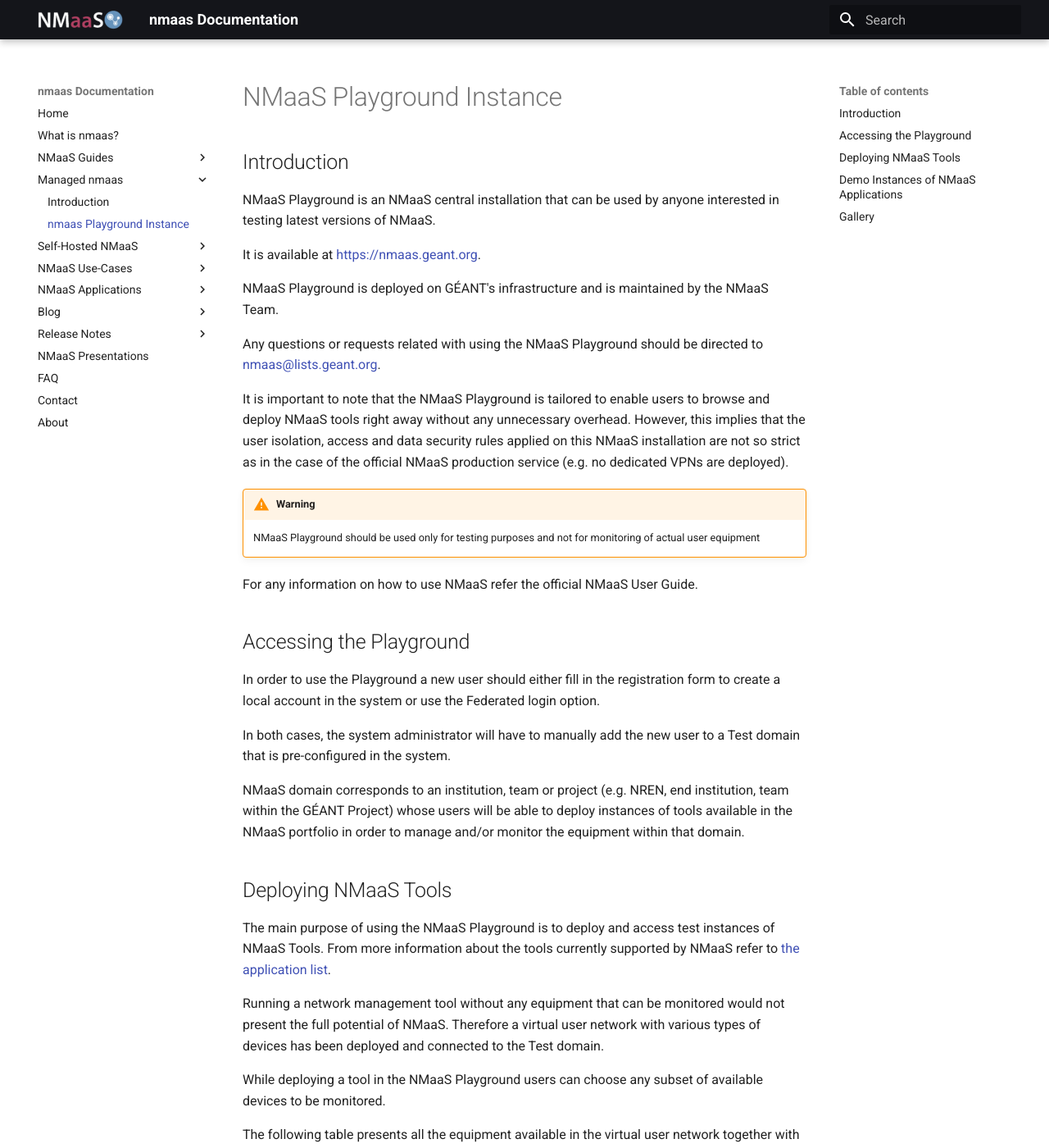
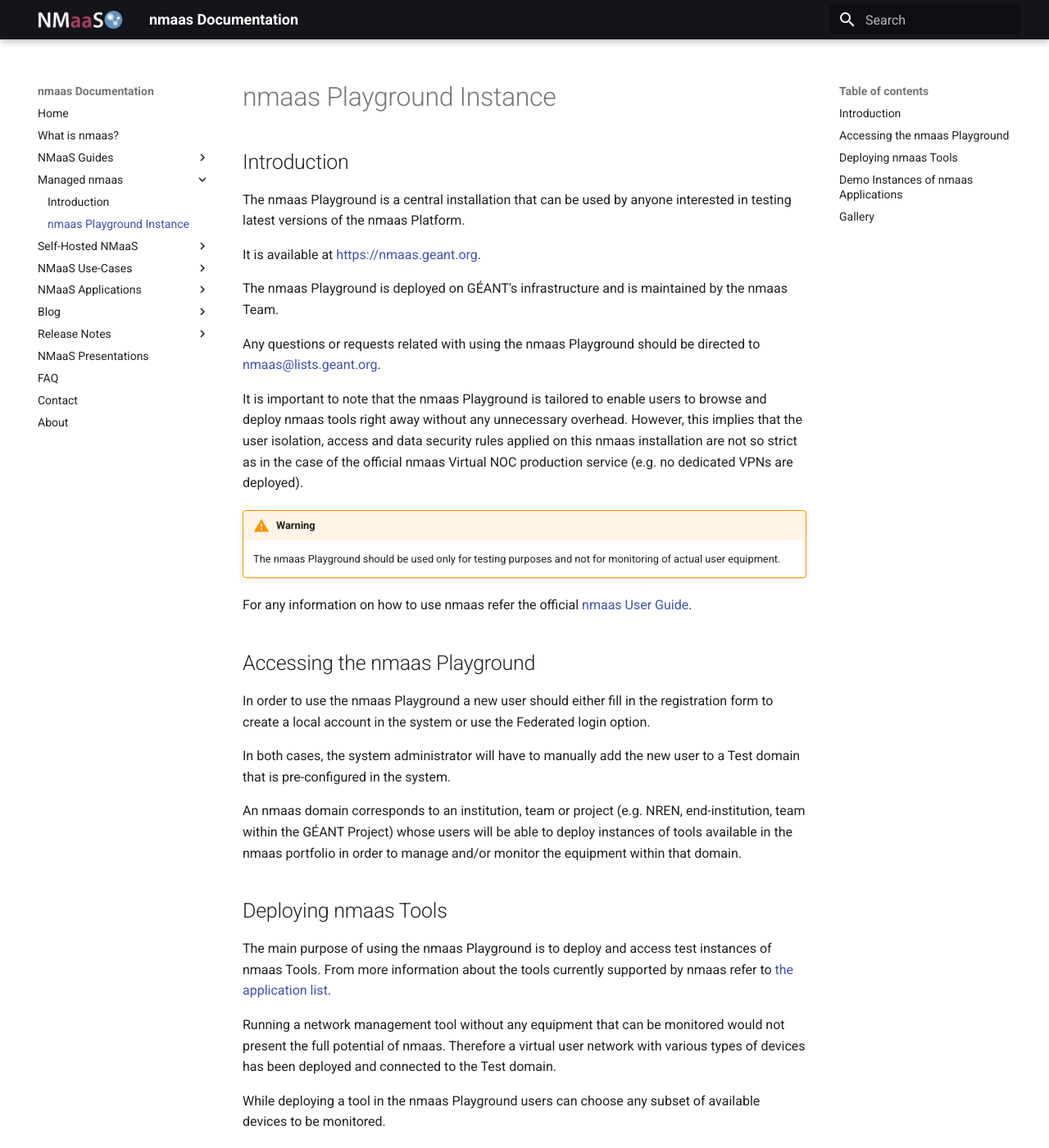
Before and after one commit to nmaas-platform/nmaas-docs, an MkDocs documentation site: the page built from docs/managed-nmaas/nmaas-playground-instance.md, in a window 1280 px wide and 1400 px high. Shown: the whole window at 82% size. Built offline with MkDocs 1.6.1 and Material for MkDocs 9.7.7, drawn with Linux system fonts in a browser that asks for light colours; some of the changed text lies outside the part shown.

Commit message:
Update the page on the playground instance

```diff
--- a/docs/managed-nmaas/nmaas-playground-instance.md
+++ b/docs/managed-nmaas/nmaas-playground-instance.md
@@ -1,37 +1,37 @@
-# NMaaS Playground Instance
+# nmaas Playground Instance
 
 ## Introduction
 
-NMaaS Playground is an NMaaS central installation that can be used by anyone interested in testing latest versions of NMaaS.
+The nmaas Playground is a central installation that can be used by anyone interested in testing latest versions of the nmaas Platform.
 
 It is available at [https://nmaas.geant.org](https://nmaas.geant.org).
 
-NMaaS Playground is deployed on GÉANT's infrastructure and is maintained by the NMaaS Team.
+The nmaas Playground is deployed on GÉANT's infrastructure and is maintained by the nmaas Team.
 
-Any questions or requests related with using the NMaaS Playground should be directed to [nmaas@lists.geant.org](mailto:nmaas@lists.geant.org).
+Any questions or requests related with using the nmaas Playground should be directed to [nmaas@lists.geant.org](mailto:nmaas@lists.geant.org).
 
-It is important to note that the NMaaS Playground is tailored to enable users to browse and deploy NMaaS tools right away without any unnecessary overhead. However, this implies that the user isolation, access and data security rules applied on this NMaaS installation are not so strict as in the case of the official NMaaS production service (e.g. no dedicated VPNs are deployed).
+It is important to note that the nmaas Playground is tailored to enable users to browse and deploy nmaas tools right away without any unnecessary overhead. However, this implies that the user isolation, access and data security rules applied on this nmaas installation are not so strict as in the case of the official nmaas Virtual NOC production service (e.g. no dedicated VPNs are deployed).
 
 !!! warning Usage Disclaimer
-    NMaaS Playground should be used only for testing purposes and not for monitoring of actual user equipment
+    The nmaas Playground should be used only for testing purposes and not for monitoring of actual user equipment.
 
-For any information on how to use NMaaS refer the official NMaaS User Guide.
+For any information on how to use nmaas refer the official [nmaas User Guide](../guides/user-guide.md).
 
-## Accessing the Playground
+## Accessing the nmaas Playground
 
-In order to use the Playground a new user should either fill in the registration form to create a local account in the system or use the Federated login option.
+In order to use the nmaas Playground a new user should either fill in the registration form to create a local account in the system or use the Federated login option.
 
 In both cases, the system administrator will have to manually add the new user to a Test domain that is pre-configured in the system.
 
-NMaaS domain corresponds to an institution, team or project (e.g. NREN, end institution, team within the GÉANT Project) whose users will be able to deploy instances of tools available in the NMaaS portfolio in order to manage and/or monitor the equipment within that domain.
+An nmaas domain corresponds to an institution, team or project (e.g. NREN, end-institution, team within the GÉANT Project) whose users will be able to deploy instances of tools available in the nmaas portfolio in order to manage and/or monitor the equipment within that domain.
 
-## Deploying NMaaS Tools
+## Deploying nmaas Tools
 
-The main purpose of using the NMaaS Playground is to deploy and access test instances of NMaaS Tools. From more information about the tools currently supported by NMaaS refer to [the application list](../nmaas-applications/application-list.md).
+The main purpose of using the nmaas Playground is to deploy and access test instances of nmaas Tools. From more information about the tools currently supported by nmaas refer to [the application list](../nmaas-applications/application-list.md).
 
-Running a network management tool without any equipment that can be monitored would not present the full potential of NMaaS. Therefore a virtual user network with various types of devices has been deployed and connected to the Test domain.
+Running a network management tool without any equipment that can be monitored would not present the full potential of nmaas. Therefore a virtual user network with various types of devices has been deployed and connected to the Test domain.
 
-While deploying a tool in the NMaaS Playground users can choose any subset of available devices to be monitored.
+While deploying a tool in the nmaas Playground users can choose any subset of available devices to be monitored.
 
 The following table presents all the equipment available in the virtual user network together with any relevant information that later on needs to be provided in the configuration wizard during deployment of particular tool.
 
```
Also changed, not shown: other parts of docs/managed-nmaas/nmaas-playground-instance.md (+1 -3 lines).
